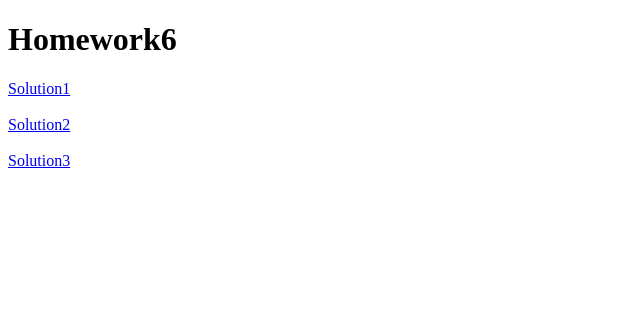
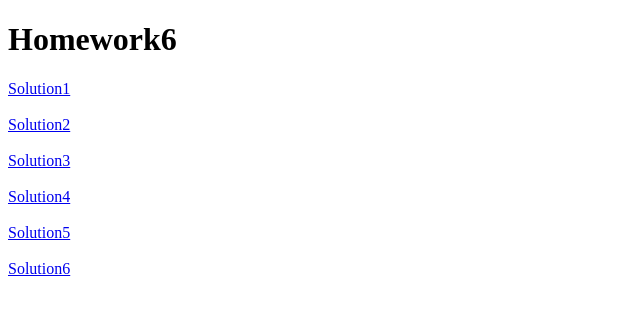
Before and after one commit to LalithaNarasimha/IS645_HW6, a plain HTML site: page index.html in a window 1280 px wide. Shown: the whole page, without its empty margins (0-640 px from the left). Drawn offline with Linux system fonts and the light colour scheme.

Commit message:
added 4-6

```diff
--- a/index.html
+++ b/index.html
@@ -10,6 +10,9 @@
     <a href="../html/ex1.html">Solution1</a><br><br>
     <a href="../html/ex2.html">Solution2</a><br><br>
     <a href="../html/ex3.html">Solution3</a><br><br>
+    <a href="../html/ex4.html">Solution4</a><br><br>
+    <a href="../html/ex5.html">Solution5</a><br><br>
+    <a href="../html/ex6.html">Solution6</a><br><br>
 
 </body>
 </html>
--- a/js/ex4.js
+++ b/js/ex4.js
@@ -10,7 +10,7 @@ function printTable(num){
     const tableData = document.createElement("td");
     tableData.textContent = num; // Define its text content
     if(num % 4 == 0){
-        tableRow.style.backgroundColor = "#AFEEEE";
+        tableRow.style.backgroundColor = "#AFEEEE";//blue
     }
     tableRow.appendChild(tableData);
     document.getElementById("table").appendChild(tableRow);
```
